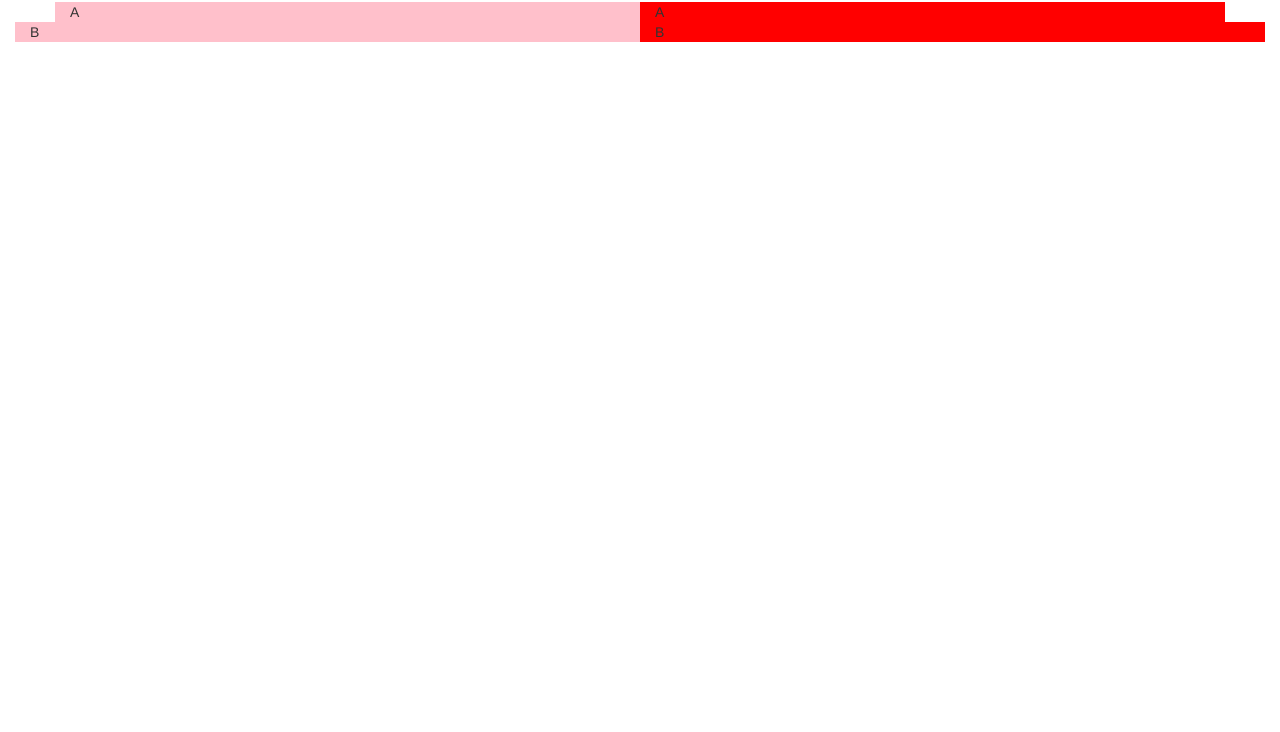
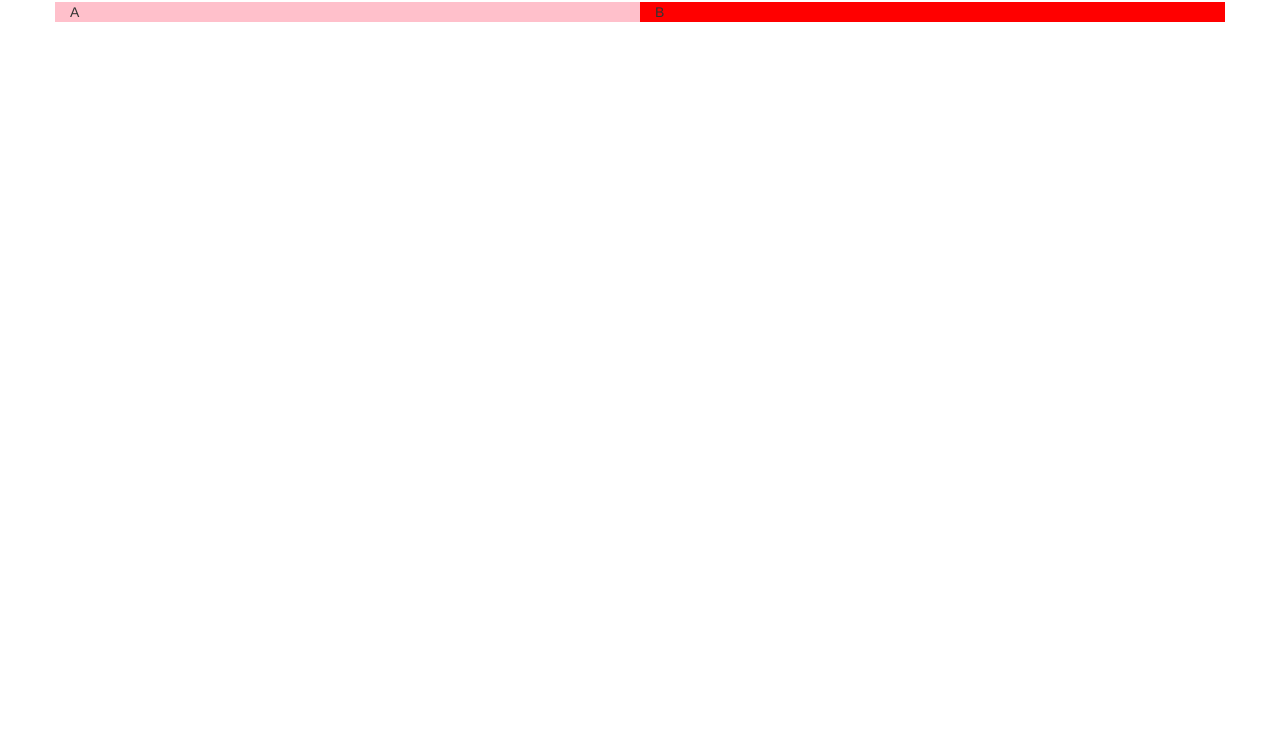
Before and after one commit to flaminiafavola/esercitazione1, a plain HTML site: page index.html in a window 1280 px wide. Shown: the part 68-800 px from the top of the page. Drawn offline with nearby package versions, Linux system fonts and the light colour scheme.

Commit message:
added column lg-md-xs

```diff
--- a/index.html
+++ b/index.html
@@ -30,24 +30,15 @@
 
 	<div class="container">
 		<div class="row">
-			<div class="col-lg-6 pink">
-			A
-		</div>
 
-		<div class="col-lg-6 red">
-			A
-		</div>
+		<div class="col-lg-6 col-md-2 col-xs-4 pink">A</div>
+		<div class="col-lg-6 col-md-10 col-xs-8 red">B</div>
 		</div>
 	</div>
 
 	<div class="container-fluid">
-		<div class="col-lg-6 pink">
-			B
-		</div>
-		<div class="col-lg-6 red">
-			B
-		</div>
 		<div class="row">
+
 
 		</div>
 	</div>
```
